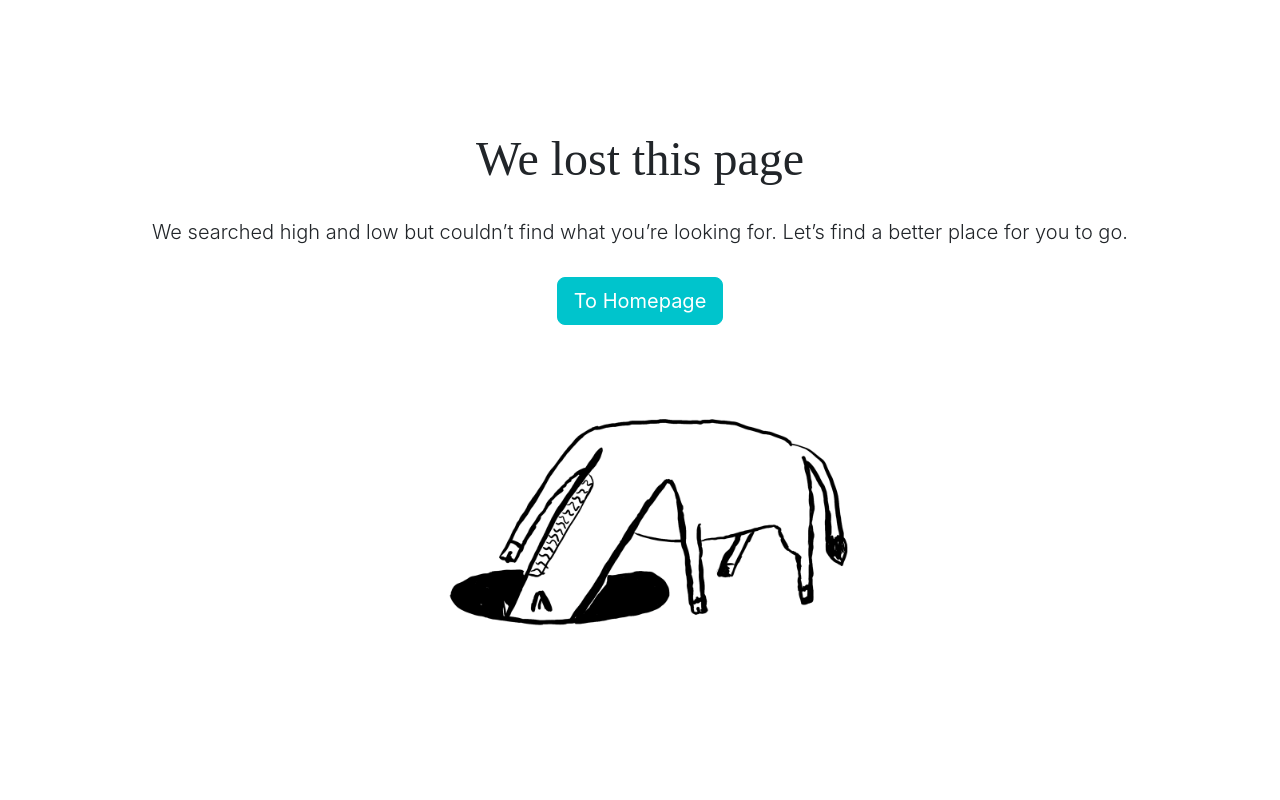
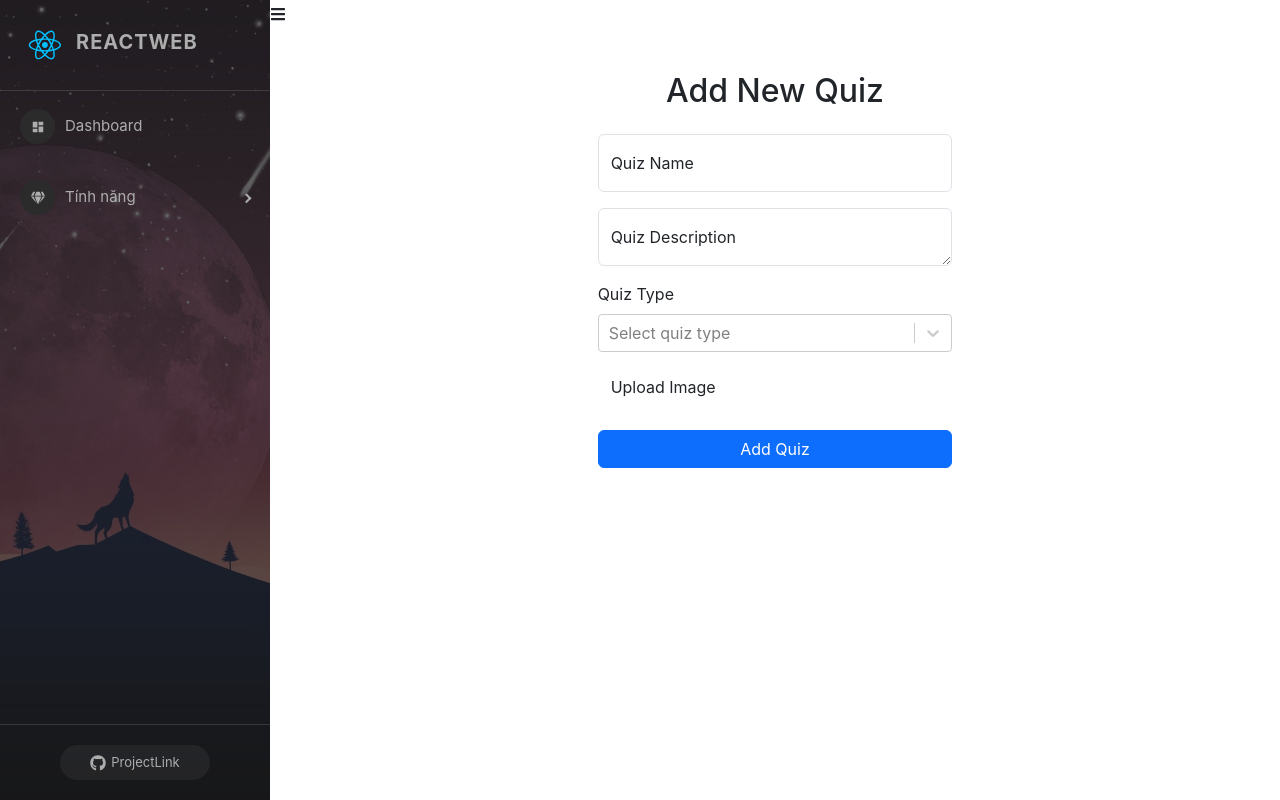
Before and after one commit to caokhang12/react-project-do-quiz, a React (Create React App) app: page /admins/manage-quizzes in a window 1280 px wide. Built offline with nearby package versions, Linux system fonts and the light colour scheme.

Commit message:
add quiz api

```diff
--- a/package.json
+++ b/package.json
@@ -19,6 +19,7 @@
     "react-redux": "8.0.1",
     "react-router-dom": "6.3.0",
     "react-scripts": "5.0.1",
+    "react-select": "5.4.0",
     "react-toastify": "9.0.7",
     "redux": "4.2.0",
     "redux-devtools-extension": "2.13.9",
--- a/src/Layout.js
+++ b/src/Layout.js
@@ -10,6 +10,7 @@ import Register from "./components/Auth/Register.js";
 import LizQuiz from "./components/User/LizQuiz.js";
 import DetailQuiz from "./components/User/DetailQuiz.js";
 import Error from "./components/404/Error.js";
+import ManageQuiz from "./components/Admin/Content/Quiz/ManageQuiz.js";
 const Layout = () => {
   return (
     <>
@@ -22,6 +23,7 @@ const Layout = () => {
         <Route path="admins" element={<Admin />}>
           <Route path="manage-users" element={<ManageUser />} />
           <Route path="dashboard" element={<Dashboard />} />
+          <Route path="manage-quizzes" element={<ManageQuiz />} />
         </Route>
         <Route path="login" element={<Login />} />
         <Route path="register" element={<Register />} />
--- /dev/null
+++ b/src/components/Admin/Content/Quiz/ManageQuiz.js
@@ -0,0 +1,123 @@
+import { useState } from "react";
+import {
+  Form,
+  Button,
+  Container,
+  Row,
+  Col,
+  FloatingLabel,
+  Image,
+} from "react-bootstrap";
+import Select from "react-select";
+import { postNewQuiz } from "../../../../services/apiService";
+import { toast } from "react-toastify";
+const ManageQuiz = () => {
+  const [name, setName] = useState("");
+  const [description, setDescription] = useState("");
+  const [type, setType] = useState("");
+  const [image, setImage] = useState("");
+  const [preview, setPreview] = useState("");
+
+  const options = [
+    { value: "EASY", label: "EASY" },
+    { value: "MEDIUM", label: "MEDIUM" },
+    { value: "HARD", label: "HARD" },
+  ];
+
+  const handleSetImage = (e) => {
+    if (e.target && e.target.files && e.target.files[0]) {
+      setImage(e.target.files[0]);
+      setPreview(URL.createObjectURL(e.target.files[0]));
+    }
+  };
+  const handleSubmit = async () => {
+    if (!name || !description) {
+      toast.error("Please fill in all fields");
+      return;
+    }
+    let data = await postNewQuiz(description, name, type.value, image);
+    if (data && data.EC === 0) {
+      toast.success(data.EM);
+      setName("");
+      setDescription("");
+      setType("");
+      setImage("");
+    }
+    if (data && data.EC !== 0) {
+      toast.error(data.EM);
+    }
+  };
+  return (
+    <Container className="mt-5 w-75">
+      <Row className="justify-content-center">
+        <Col md={6}>
+          <h2 className="text-center mb-4">Add New Quiz</h2>
+          {/* Name */}
+          <FloatingLabel label="Quiz Name" className="mb-3">
+            <Form.Control
+              type="text"
+              placeholder=""
+              value={name}
+              onChange={(e) => setName(e.target.value)}
+            />
+          </FloatingLabel>
+
+          {/* Description */}
+          <FloatingLabel label="Quiz Description" className="mb-3">
+            <Form.Control
+              as="textarea"
+              rows={3}
+              placeholder="Enter quiz description"
+              name="description"
+              value={description}
+              onChange={(e) => setDescription(e.target.value)}
+            />
+          </FloatingLabel>
+
+          {/* Quiz Type */}
+          <Form.Group className="mb-3">
+            <Form.Label>Quiz Type</Form.Label>
+            <Select
+              options={options}
+              value={type}
+              defaultValue={type}
+              onChange={setType}
+              placeholder={"Select quiz type"}
+            ></Select>
+          </Form.Group>
+
+          {/* Upload Image */}
+          <Form.Group className="mb-3 d-flex">
+            <Form.Label className="btn " htmlFor="formFile">
+              Upload Image
+            </Form.Label>
+
+            <Form.Control
+              type="file"
+              hidden
+              id="formFile"
+              onChange={(e) => handleSetImage(e)}
+            />
+            {preview ? (
+                <Image
+                  src={preview}
+                  alt="preview"
+                  className="w-25 rounded float-right img-thumbnail"
+                />
+            ) : null}
+          </Form.Group>
+
+          {/* Submit Button */}
+          <Button
+            variant="primary"
+            className="w-100"
+            onClick={(e) => handleSubmit()}
+          >
+            Add Quiz
+          </Button>
+        </Col>
+      </Row>
+    </Container>
+  );
+};
+export default ManageQuiz;
--- a/src/components/Admin/SideBar.js
+++ b/src/components/Admin/SideBar.js
@@ -23,21 +23,32 @@ const SideBar = ({ image, collapsed, toggled, handleToggleSidebar }) => {
       onToggle={handleToggleSidebar}
     >
       <SidebarHeader>
+        {collapsed ? (
           <div
             style={{
+              justifyContent: "center",
+              display: "flex",
+              padding: "24px",
+            }}
+          >
+            <DiReact size={"35px"} color="00bfff" />
+          </div>
+        ) : (
+          <div
+            style={{
+              gap: "10px",
               padding: "24px",
               textTransform: "uppercase",
               fontWeight: "bold",
               fontSize: 14,
               letterSpacing: "1px",
-            overflow: "hidden",
-            textOverflow: "ellipsis",
               whiteSpace: "nowrap",
             }}
           >
             <DiReact size={"3em"} color="00bfff" />
-          ReactWeb
+           <span style={{marginLeft: "10px", fontSize: "20px"}}>ReactWeb</span>
           </div>
+        )}
       </SidebarHeader>
 
       <SidebarContent>
@@ -53,7 +64,11 @@ const SideBar = ({ image, collapsed, toggled, handleToggleSidebar }) => {
               Quản lý Người dùng
               <Link to="/admins/manage-users" />
             </MenuItem>
-            <MenuItem> Quản lý Bài Quiz</MenuItem>
+            <MenuItem>
+              {" "}
+              Quản lý Bài Quiz
+              <Link to="/admins/manage-quizzes" />
+            </MenuItem>
             <MenuItem> Quản lý Câu Hỏi</MenuItem>
           </SubMenu>
         </Menu>
--- a/src/services/apiService.js
+++ b/src/services/apiService.js
@@ -38,13 +38,22 @@ const postRegister = (email, password, username) => {
 
 const getAllQuizByUser = () => {
   return axios.get("api/v1/quiz-by-participant");
-}
+};
 const getQuizData = (quizId) => {
   return axios.get(`api/v1/questions-by-quiz?quizId=${quizId}`);
-}
-const postQuizAnswers = (data) =>{
-  return axios.post(`api/v1/quiz-submit`, {...data});
-}
+};
+const postQuizAnswers = (data) => {
+  return axios.post(`api/v1/quiz-submit`, { ...data });
+};
+
+const postNewQuiz = (description, name, difficulty, quizImage) => {
+  const data = new FormData();
+  data.append("description", description);
+  data.append("name", name);
+  data.append("difficulty", difficulty);
+  data.append("quizImage", quizImage);
+  return axios.post("api/v1/quiz", data);
+};
 export {
   postNewUser,
   getAllUsers,
@@ -55,5 +64,6 @@ export {
   postRegister,
   getAllQuizByUser,
   getQuizData,
-  postQuizAnswers
+  postQuizAnswers,
+  postNewQuiz,
 };
```
Also changed, not shown: 1 other file (tests, documents, lock files or other folders). Lines whose indentation alone changed are shown as unchanged.
